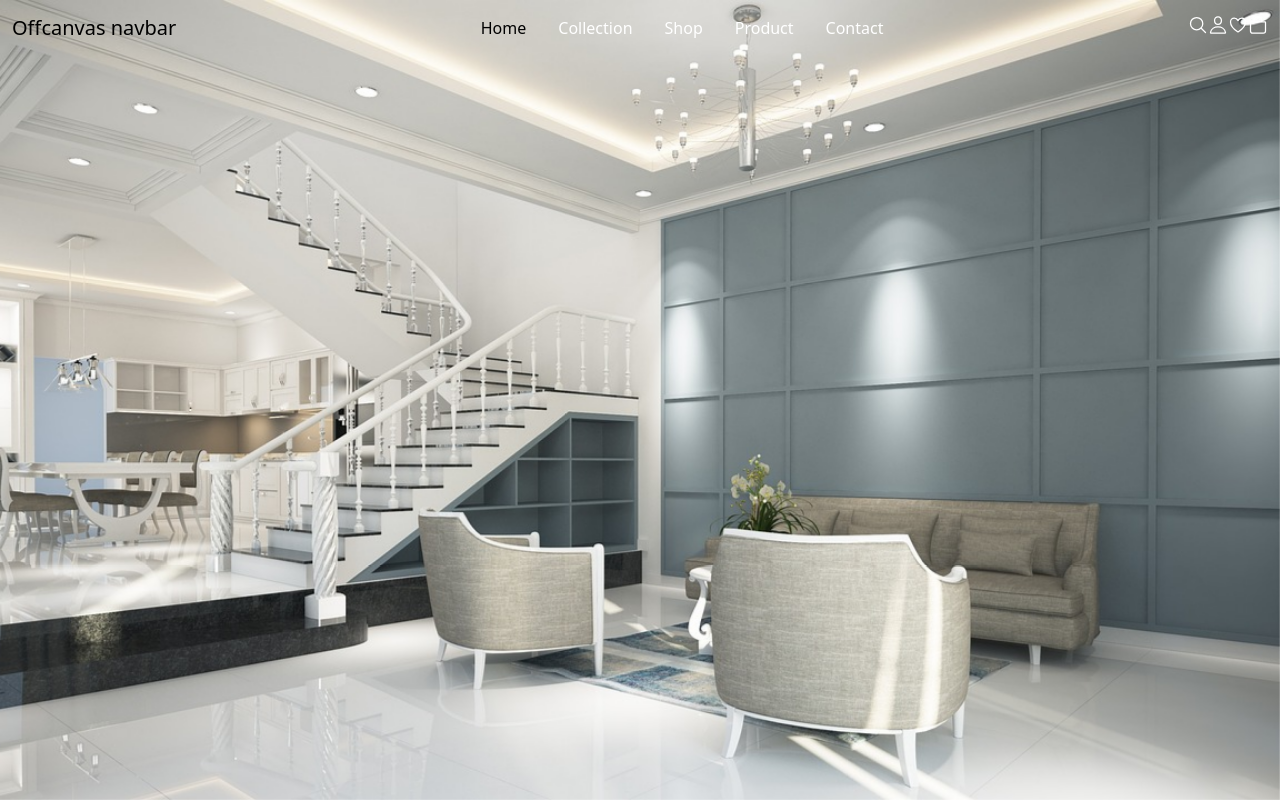
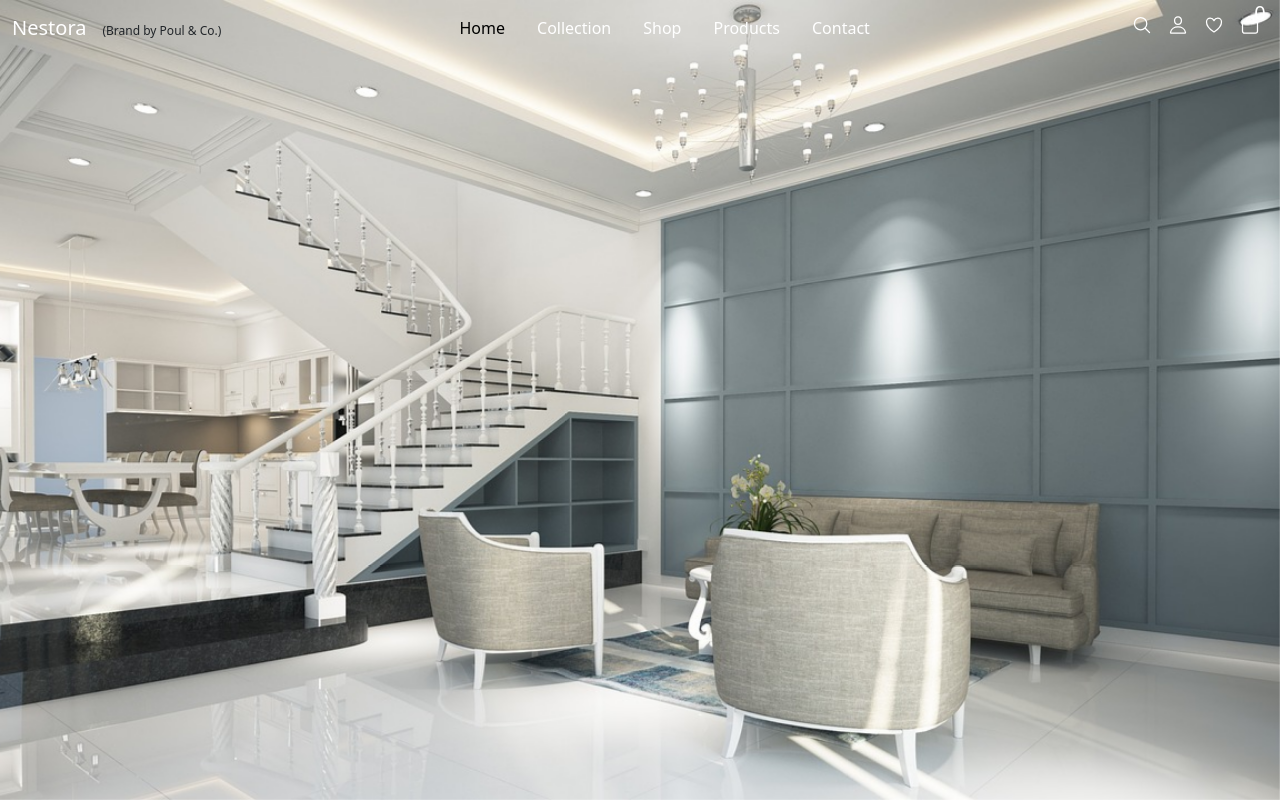
Before and after one commit to RahulMPoul/e-commerce-website, a plain HTML site: page index.html in a window 1280 px wide. Drawn offline with nearby package versions, Linux system fonts and the light colour scheme.

Commit message:
Notification on bag icon

```diff
--- a/index.html
+++ b/index.html
@@ -1,23 +1,27 @@
-
 <!DOCTYPE html>
 <html lang="en">
+
 <head>
     <meta charset="UTF-8">
     <meta name="viewport" content="width=device-width, initial-scale=1.0">
     <title> E-commerce website using html css bootstrap & js</title>
-    <link href="https://cdn.jsdelivr.net/npm/bootstrap@5.3.3/dist/css/bootstrap.min.css" rel="stylesheet" integrity="sha384-QWTKZyjpPEjISv5WaRU9OFeRpok6YctnYmDr5pNlyT2bRjXh0JMhjY6hW+ALEwIH" crossorigin="anonymous">
+    <link href="https://cdn.jsdelivr.net/npm/bootstrap@5.3.3/dist/css/bootstrap.min.css" rel="stylesheet"
+        integrity="sha384-QWTKZyjpPEjISv5WaRU9OFeRpok6YctnYmDr5pNlyT2bRjXh0JMhjY6hW+ALEwIH" crossorigin="anonymous">
     <!-- Link Swiper's CSS -->
     <link rel="stylesheet" href="https://cdn.jsdelivr.net/npm/swiper@11/swiper-bundle.min.css">
     <link rel="stylesheet" href="style.css">
 </head>
+
 <body>
     <nav class="navbar navbar-expand-lg fixed-top">
-        <div class="container-fluid">
-          <a class="navbar-brand" href="#">Offcanvas navbar</a>
-          <button class="navbar-toggler" type="button" data-bs-toggle="offcanvas" data-bs-target="#offcanvasNavbar" aria-controls="offcanvasNavbar" aria-label="Toggle navigation">
+        <div class="container-fluid ">
+            <a class="navbar-brand text-white" href="#"> Nestora </a><sub></a>(Brand by Poul & Co.)</sub>
+            <button class="navbar-toggler" type="button" data-bs-toggle="offcanvas" data-bs-target="#offcanvasNavbar"
+                aria-controls="offcanvasNavbar" aria-label="Toggle navigation">
                 <span class="navbar-toggler-icon"></span>
             </button>
-          <div class="offcanvas offcanvas-end" tabindex="-1" id="offcanvasNavbar" aria-labelledby="offcanvasNavbarLabel">
+            <div class="offcanvas offcanvas-end" tabindex="-1" id="offcanvasNavbar"
+                aria-labelledby="offcanvasNavbarLabel">
                 <div class="offcanvas-header">
                     <h5 class="offcanvas-title" id="offcanvasNavbarLabel">Offcanvas</h5>
                     <button type="button" class="btn-close" data-bs-dismiss="offcanvas" aria-label="Close"></button>
@@ -34,7 +38,7 @@
                             <a class="nav-link mx-lg-2" href="#">Shop</a>
                         </li>
                         <li class="nav-item">
-                    <a class="nav-link mx-lg-2" href="#">Product</a>
+                            <a class="nav-link mx-lg-2" href="#">Products</a>
                         </li>
                         <li class="nav-item">
                             <a class="nav-link mx-lg-2" href="#">Contact</a>
@@ -43,10 +47,14 @@
 
                 </div>
             </div>
-          <a  href="#"><ion-icon name="search-outline" class="text-white fs-5 mx2"></ion-icon> </a>
-          <a  href="#"><ion-icon name="person-outline" class="text-white fs-5 mx2"></ion-icon> </a>
-          <a  href="#"><ion-icon name="heart-outline" class="text-white fs-5 mx2"></ion-icon> </a>
-          <a  href="#"><ion-icon name="bag-outline" class="text-white fs-5 mx2"></ion-icon> </a>
+            <a href="#" class="text-white fs-5 mx-2 "><ion-icon name="search-outline" ></ion-icon> </a>
+            <a href="#" class="text-white fs-5 mx-2 "><ion-icon name="person-outline" ></ion-icon> </a>
+            <a href="#" class="text-white fs-5 mx-2 "><ion-icon name="heart-outline"></ion-icon> </a>
+            <a href="#" class="text-white fs-5 mx-2 position-relative"><ion-icon name="bag-outline"></ion-icon>
+             <span class="position-absolute top-0 start-100 translate-middle bag">
+              0
+             </span>
+            </a>
         </div>
     </nav>
 
@@ -62,7 +70,9 @@
         <div class="swiper-button-prev"></div>
     </div>
 
-    <script src="https://cdn.jsdelivr.net/npm/bootstrap@5.3.3/dist/js/bootstrap.bundle.min.js" integrity="sha384-YvpcrYf0tY3lHB60NNkmXc5s9fDVZLESaAA55NDzOxhy9GkcIdslK1eN7N6jIeHz" crossorigin="anonymous"></script>
+    <script src="https://cdn.jsdelivr.net/npm/bootstrap@5.3.3/dist/js/bootstrap.bundle.min.js"
+        integrity="sha384-YvpcrYf0tY3lHB60NNkmXc5s9fDVZLESaAA55NDzOxhy9GkcIdslK1eN7N6jIeHz"
+        crossorigin="anonymous"></script>
     <script type="module" src="https://unpkg.com/ionicons@7.1.0/dist/ionicons/ionicons.esm.js"></script>
     <script nomodule src="https://unpkg.com/ionicons@7.1.0/dist/ionicons/ionicons.js"></script>
     <!-- Swiper JS -->
@@ -78,4 +88,5 @@
         });
     </script>
 </body>
+
 </html>
```
Lines whose indentation alone changed are shown as unchanged.
